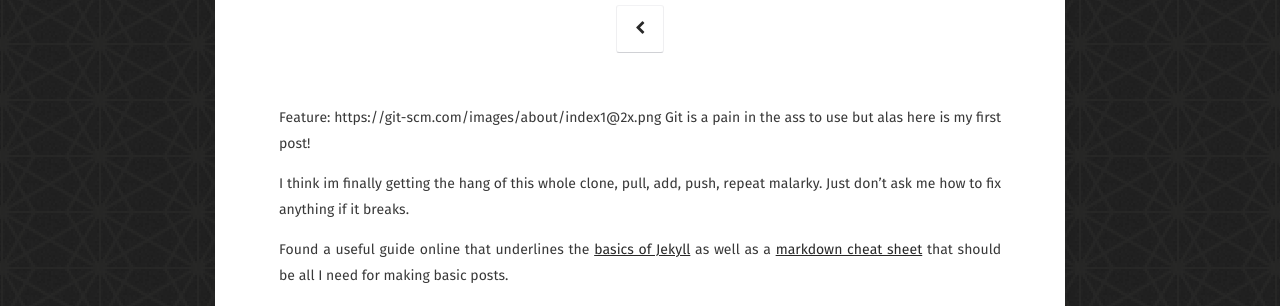
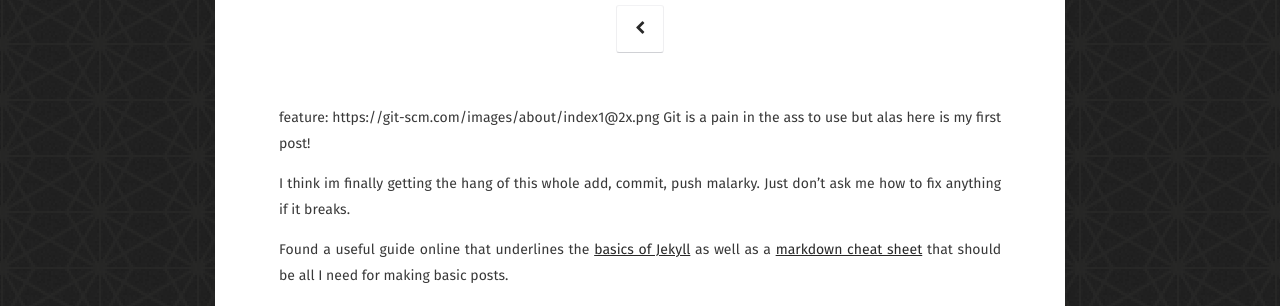
Before and after one commit to JohnnersUK/OLD.JohnnersUK.github.io, a Jekyll site: the page built from _posts/2017-09-29-The-Beginning.md, in a window 1280 px wide. Shown: the part 265-571 px from the top of the page. Built offline with Jekyll 4.4.1, drawn with Linux system fonts in a browser that asks for light colours; some web fonts are replaced; our own code applies the rules of GitHub Pages for plain Markdown files; comment, search, counter and statistics services are not loaded.

Commit message:
Update 2017-09-29-The-Beginning.md

```diff
--- a/_posts/2017-09-29-The-Beginning.md
+++ b/_posts/2017-09-29-The-Beginning.md
@@ -1,7 +1,7 @@
-Feature: https://git-scm.com/images/about/index1@2x.png
+feature: https://git-scm.com/images/about/index1@2x.png
 Git is a pain in the ass to use but alas here is my first post!
 
-I think im finally getting the hang of this whole clone, pull, add, push, repeat malarky.
+I think im finally getting the hang of this whole add, commit, push malarky.
 Just don't ask me how to fix anything if it breaks.
 
 Found a useful guide online that underlines the [basics of Jekyll](https://jekyllrb.com/docs/posts/) as well as a [markdown cheat sheet](https://github.com/adam-p/markdown-here/wiki/Markdown-Cheatsheet#links)
```
